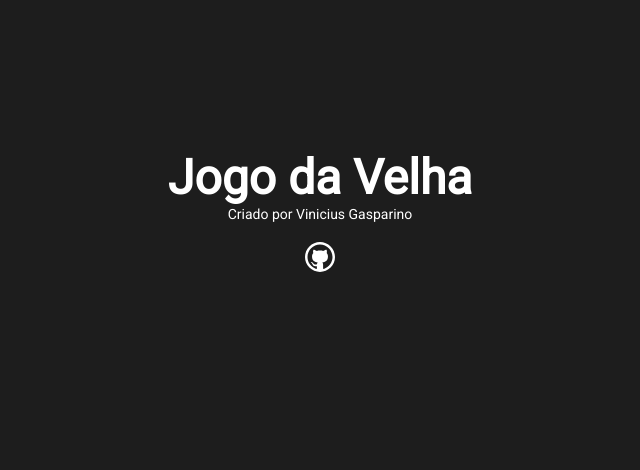
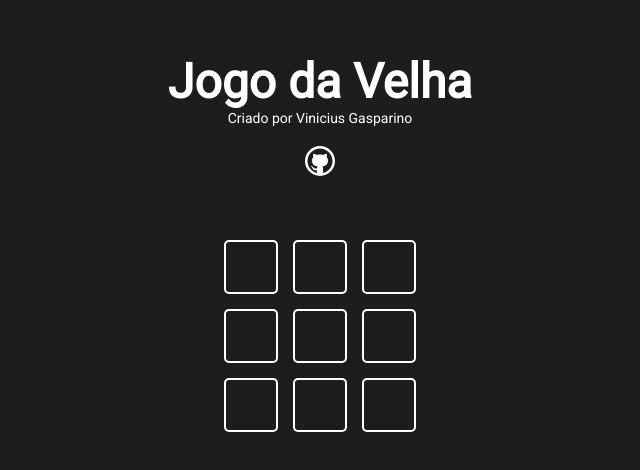
Before and after one commit to viniciusgasparino/react-jogo-da-velha, a Next.js app: page / in a window 1280 px wide. Shown: the part 178-648 px from the top of the page, without its empty margins (320-960 px from the left). Built offline with nearby package versions, Linux system fonts and the light colour scheme.

Commit message:
Criado componente Game

```diff
--- /dev/null
+++ b/src/components/game/Game.jsx
@@ -0,0 +1,20 @@
+import styles from "./Game.module.css"
+import GameOption from "../gameOption/GameOption"
+
+function Game(){
+  return(
+    <div className={styles.game}>
+      <GameOption />
+      <GameOption />
+      <GameOption />
+      <GameOption />
+      <GameOption />
+      <GameOption />
+      <GameOption />
+      <GameOption />
+      <GameOption />
+    </div>
+  )
+}
+
+export default Game
--- /dev/null
+++ b/src/components/game/Game.module.css
@@ -0,0 +1,5 @@
+.game{
+  display: grid;
+  grid-template-columns: repeat(3, 1fr);
+  gap: 15px;
+}
--- /dev/null
+++ b/src/components/gameOption/GameOption.jsx
@@ -0,0 +1,12 @@
+import styles from "./GameOption.module.css"
+
+
+function GameOption (){
+  return(
+    <div className={styles.gameOption}>
+
+    </div>
+  )
+}
+
+export default GameOption
--- /dev/null
+++ b/src/components/gameOption/GameOption.module.css
@@ -0,0 +1,10 @@
+.gameOption{
+  border: 2px solid white;
+  width: 50px;
+  height: 50px;
+  border-radius: 5px;
+  display: flex;
+  justify-content: center;
+  align-items: center;
+  cursor: pointer;
+}
--- a/src/components/gamePage/GamePage.jsx
+++ b/src/components/gamePage/GamePage.jsx
@@ -1,10 +1,12 @@
 import Header from "../header/Header"
+import Game from "../game/Game"
 
 
 function GamePage(){
   return(
     <div className="container">
       <Header />
+      <Game />
     </div>
   )
 }
--- a/src/components/header/Header.jsx
+++ b/src/components/header/Header.jsx
@@ -1,6 +1,6 @@
+import styles from "./Header.module.css"
 import Title from "../title/Title"
 import Subtitle from "../subtitle/Subtitle"
-import styles from "./Header.module.css"
 import Icon from "../icon/Icon"
 
 
```
